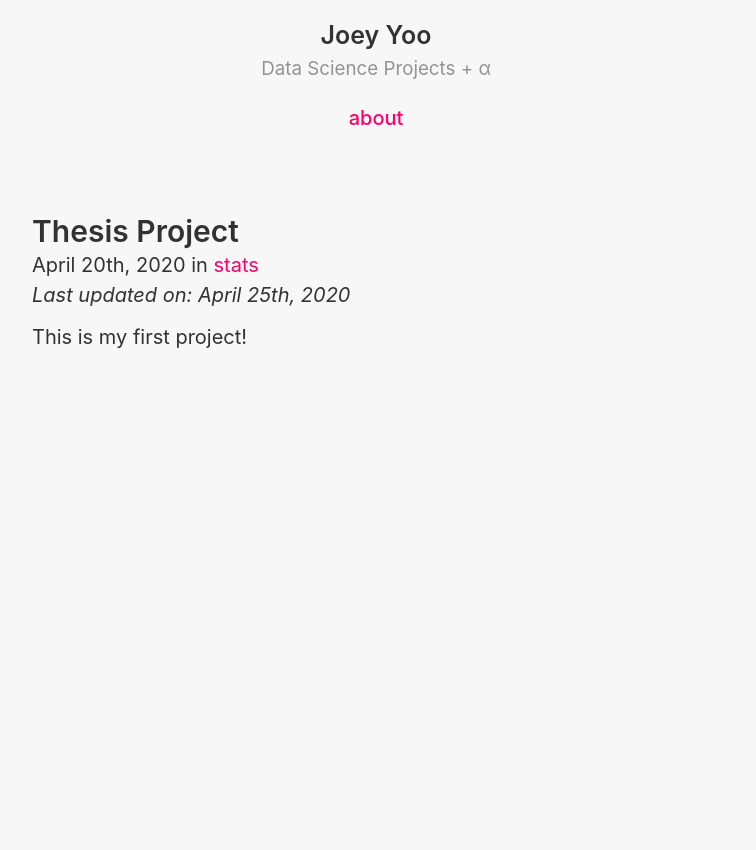
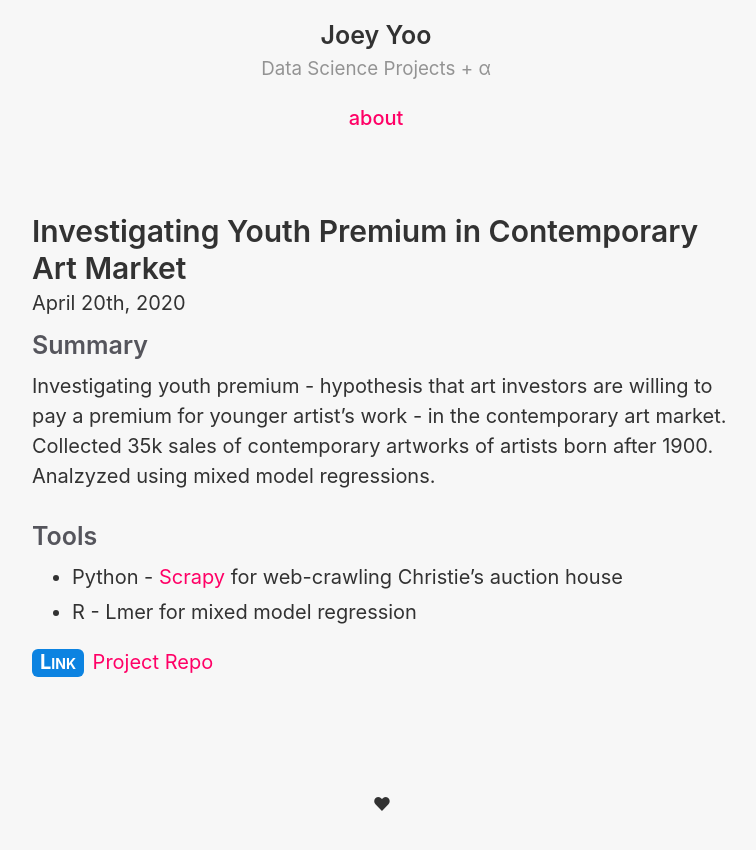
Before and after one commit to maerory/maerory.github.io, a Jekyll site: the page built from index.html, in a window 1280 px wide. Shown: the top 850 px of the page, without its empty margins (258-1014 px from the left). Built offline with Jekyll 4.4.1, drawn with Linux system fonts in a browser that asks for light colours; the list of posts is cut into pages by our own code.

Commit message:
added thesis project

```diff
--- a/_layouts/default.html
+++ b/_layouts/default.html
@@ -26,7 +26,9 @@ layout: compress
         {{ content | smartify }}
       </main>
 
-      <footer class="footer"></footer>
+      <footer class="footer">
+        ♥
+      </footer>
     </div>
 
     {% if site.ga_analytics %}
--- a/_posts/2020-02-24-release-v-1-7-1.md
+++ /dev/null
@@ -1,9 +0,0 @@
----
-layout: post
-title: "Thesis Project"
-date: 2020-04-20 12:20:45
-categories: [stats]
-last_modified_at: 2020-04-25
----
-
-This is my first project!
--- /dev/null
+++ b/_posts/2020-02-24-thesis-project.md
@@ -0,0 +1,16 @@
+---
+layout: post
+title: "Investigating Youth Premium in Contemporary Art Market"
+date: 2020-04-20 12:20:45
+---
+
+### Summary
+
+Investigating youth premium - hypothesis that art investors are willing to pay a premium for younger artist's work - in the contemporary art market. Collected 35k sales of contemporary artworks of artists born after 1900. Analzyzed using mixed model regressions.
+
+### Tools
+
+- Python - [Scrapy](https://scrapy.org/) for web-crawling Christie's auction house
+- R - Lmer for mixed model regression
+
+<span class="improved">Link</span> [Project Repo](https://github.com/maerory/art_data)
```
Also changed, not shown: styles.md (+19 -19 lines), 12 other files.
